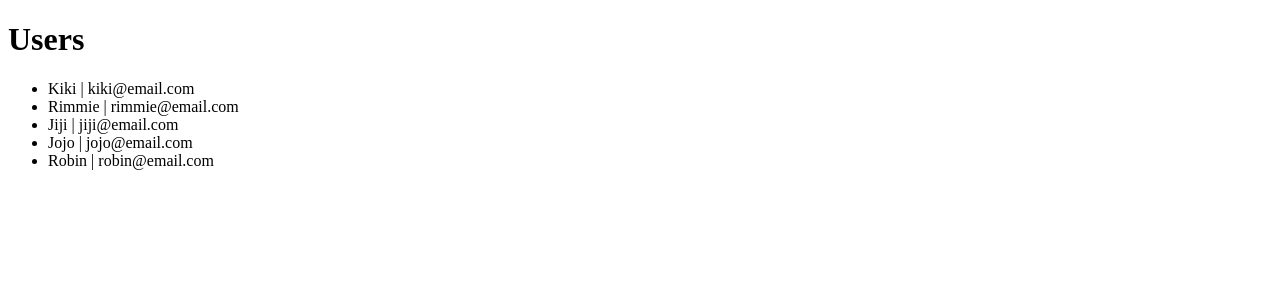
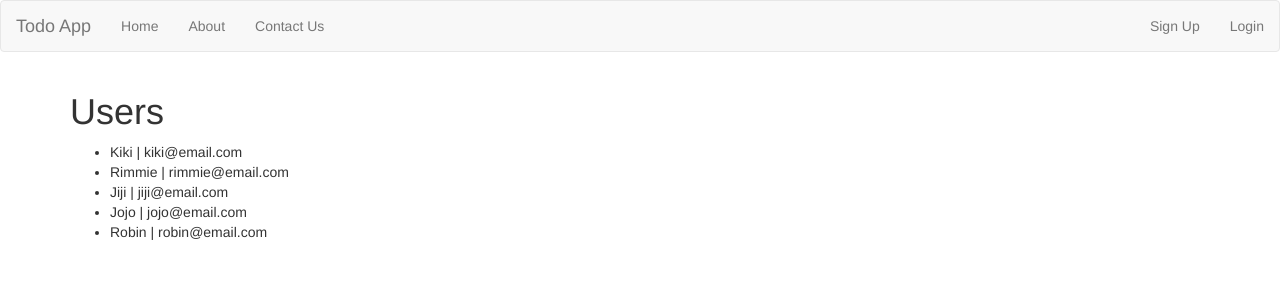
Before and after one commit to Maha-I-Hendawy/Django-Todolist-App, a Django app: template todolistapp/users/templates/users/index.html in a window 1280 px wide. Shown: the top 300 px of the page. Run offline with Django 3.2, Linux system fonts and the light colour scheme; the template is opened without the code that fills it: values that come from a table or form of the project are taken from there, others are empty; data comes from the database, SQL or seed files in the repository; both versions use the stored data as it was after the commit; some libraries are stand-ins or nearby versions.

Commit message:
added somethings

```diff
--- a/todolistapp/todos/templates/todos/layout.html
+++ b/todolistapp/todos/templates/todos/layout.html
@@ -3,6 +3,14 @@
 <head>
 	<meta charset="utf-8">
 	<meta name="viewport" content="width=device-width, initial-scale=1">
+	<!-- Latest compiled and minified CSS -->
+	<link rel="stylesheet" href="https://maxcdn.bootstrapcdn.com/bootstrap/3.4.1/css/bootstrap.min.css">
+
+	<!-- jQuery library -->
+	<script src="https://ajax.googleapis.com/ajax/libs/jquery/3.7.1/jquery.min.js"></script>
+
+	<!-- Latest compiled JavaScript -->
+	<script src="https://maxcdn.bootstrapcdn.com/bootstrap/3.4.1/js/bootstrap.min.js"></script>
 	{% if title %}
 	   <title>{{ title }}</title>
 	{% else  %}
@@ -10,7 +18,25 @@
 	{% endif %}
 </head>
 <body>
-	<div>
+
+	<nav class="navbar navbar-default">
+  <div class="container-fluid">
+    <div class="navbar-header">
+      <a class="navbar-brand" href="{% url 'todo-home'%}">Todo App</a>
+    </div>
+    <ul class="nav navbar-nav">
+
+    	   <li><a href="{% url 'website-home'%}">Home</a></li>
+    	   <li><a href="{% url 'website-about'%}">About</a></li>
+    	   <li><a href="{% url 'website-contact'%}">Contact Us</a></li>
+    </ul>
+    <ul class="nav navbar-nav navbar-right">
+	         <li><a href="#">Sign Up</a></li>
+	         <li><a href="#">Login</a></li>
+     </ul>
+  </div>
+</nav>
+	<div class="container">
 		{% block content %}
 	    {% endblock %}
 	</div>
--- a/todolistapp/users/templates/users/login.html
+++ b/todolistapp/users/templates/users/login.html
@@ -2,7 +2,7 @@
 
 
 {% block content %}
-   <h1>Add user</h1>
+   <h1>Login</h1>
    <form action="" method="post">
     {% csrf_token %}
     {{ form.as_p}}
```
Also changed, not shown: todolistapp/todos/templates/todos/home.html (+5 -6 lines), todolistapp/db.sqlite3.
